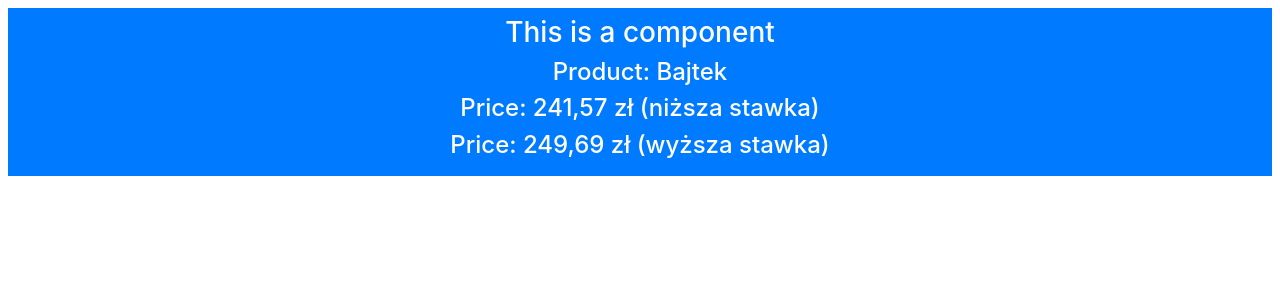
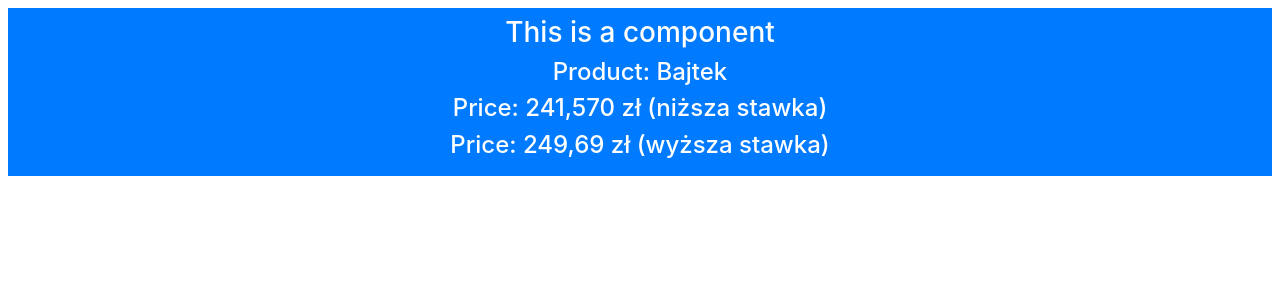
Before and after one commit to marekz/vuejs_simple_example, a Vue app in the folder templatesanddata/: page / in a window 1280 px wide. Shown: the top 300 px of the page. Built offline with nearby package versions, Linux system fonts and the light colour scheme; the HTML template or start-up script is replaced by a standard one.

Commit message:
Data binding examples - filters with arguments'

```diff
--- a/templatesanddata/src/App.vue
+++ b/templatesanddata/src/App.vue
@@ -2,7 +2,7 @@
   <div class="bg-primary text-white text-center m-2 p-2">
     <h3>This is a component</h3>
     <h4>Product: {{ productName }}</h4>
-    <h4>Price: {{ getTotalPrice(this.lowTaxRate) | currency }} (niższa stawka)</h4>
+    <h4>Price: {{ getTotalPrice(this.lowTaxRate) | currency(3) }} (niższa stawka)</h4>
     <h4>Price: {{ getTotalPrice(this.highTaxRate) | currency }} (wyższa stawka)</h4>
   </div>
 </template>
@@ -24,9 +24,12 @@ export default {
     }
   },
   filters: {
-    currency(value) {
+    currency(value, places) {
       return new Intl.NumberFormat("pl-PL",
-              { style: "currency", currency: "PLN"}).format(value);
+              { style: "currency", currency: "PLN",
+                minimumFractionDigits: places || 2,
+                maximumFractionDigits: places || 2
+              }).format(value);
     }
   }
 }
```
